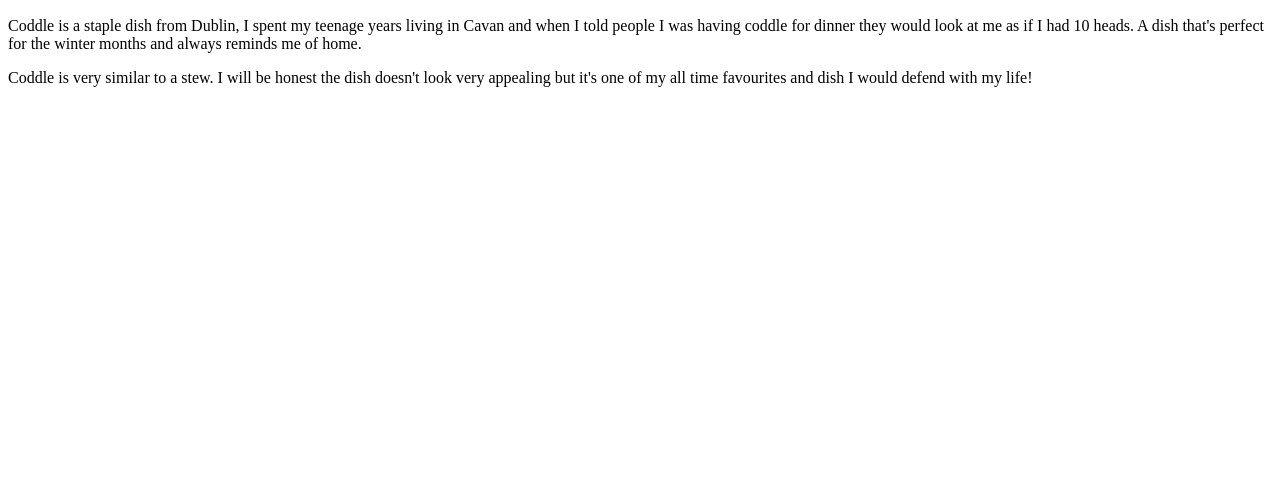
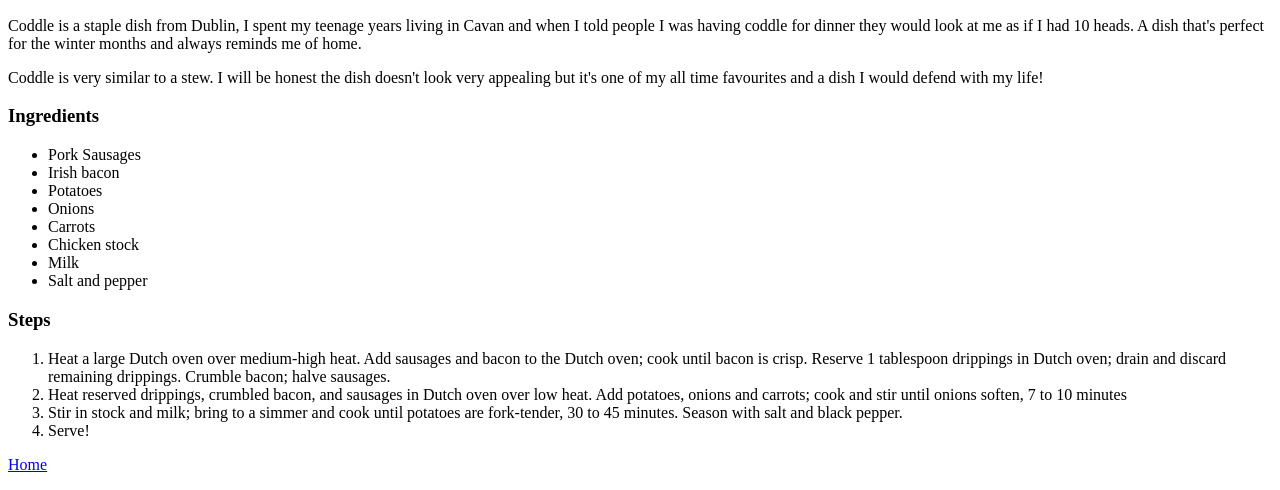
Before and after one commit to jackmchugh-17/odin-recipes, a plain HTML site: page recipes/coddle.html in a window 1280 px wide. Shown: the part 434-924 px from the top of the page. Before the commit the page ends 800 px from the top, so only its background shows below. Drawn offline with Linux system fonts and the light colour scheme.

Commit message:
Add ingredients and steps of the recipe, as well as home button on the bottom

```diff
--- a/recipes/coddle.html
+++ b/recipes/coddle.html
@@ -9,7 +9,28 @@
     <img src="https://assets.butchermagazine.com/file/w_500,h_500,c_fill,q_90/butchermagazine/cdn/cooked-coddle-1.jpg">
     <h2>Description</h2>
     <p>Coddle is a staple dish from Dublin, I spent my teenage years living in Cavan and when I told people I was having coddle for dinner they would look at me as if I had 10 heads. A dish that's perfect for the winter months and always reminds me of home.</p>
-    <p>Coddle is very similar to a stew. I will be honest the dish doesn't look very appealing but it's one of my all time favourites and dish I would defend with my life!</p>
+    <p>Coddle is very similar to a stew. I will be honest the dish doesn't look very appealing but it's one of my all time favourites and a dish I would defend with my life!</p>
 
+    <h3>Ingredients</h3>
+    <ul>
+        <li>Pork Sausages</li>
+        <li>Irish bacon</li>
+        <li>Potatoes</li>
+        <li>Onions</li>
+        <li>Carrots</li>
+        <li>Chicken stock</li>
+        <li>Milk</li>
+        <li>Salt and pepper</li>
+    </ul>
+
+    <h3>Steps</h3>
+    <ol>
+        <li>Heat a large Dutch oven over medium-high heat. Add sausages and bacon to the Dutch oven; cook until bacon is crisp. Reserve 1 tablespoon drippings in Dutch oven; drain and discard remaining drippings. Crumble bacon; halve sausages.</li>
+        <li>Heat reserved drippings, crumbled bacon, and sausages in Dutch oven over low heat. Add potatoes, onions and carrots; cook and stir until onions soften, 7 to 10 minutes</li>
+        <li>Stir in stock and milk; bring to a simmer and cook until potatoes are fork-tender, 30 to 45 minutes. Season with salt and black pepper.</li>
+        <li>Serve!</li>
+
+    </ol>
+    <p><a href="../index.html">Home</a></p>
 </body>
 </html>
```
